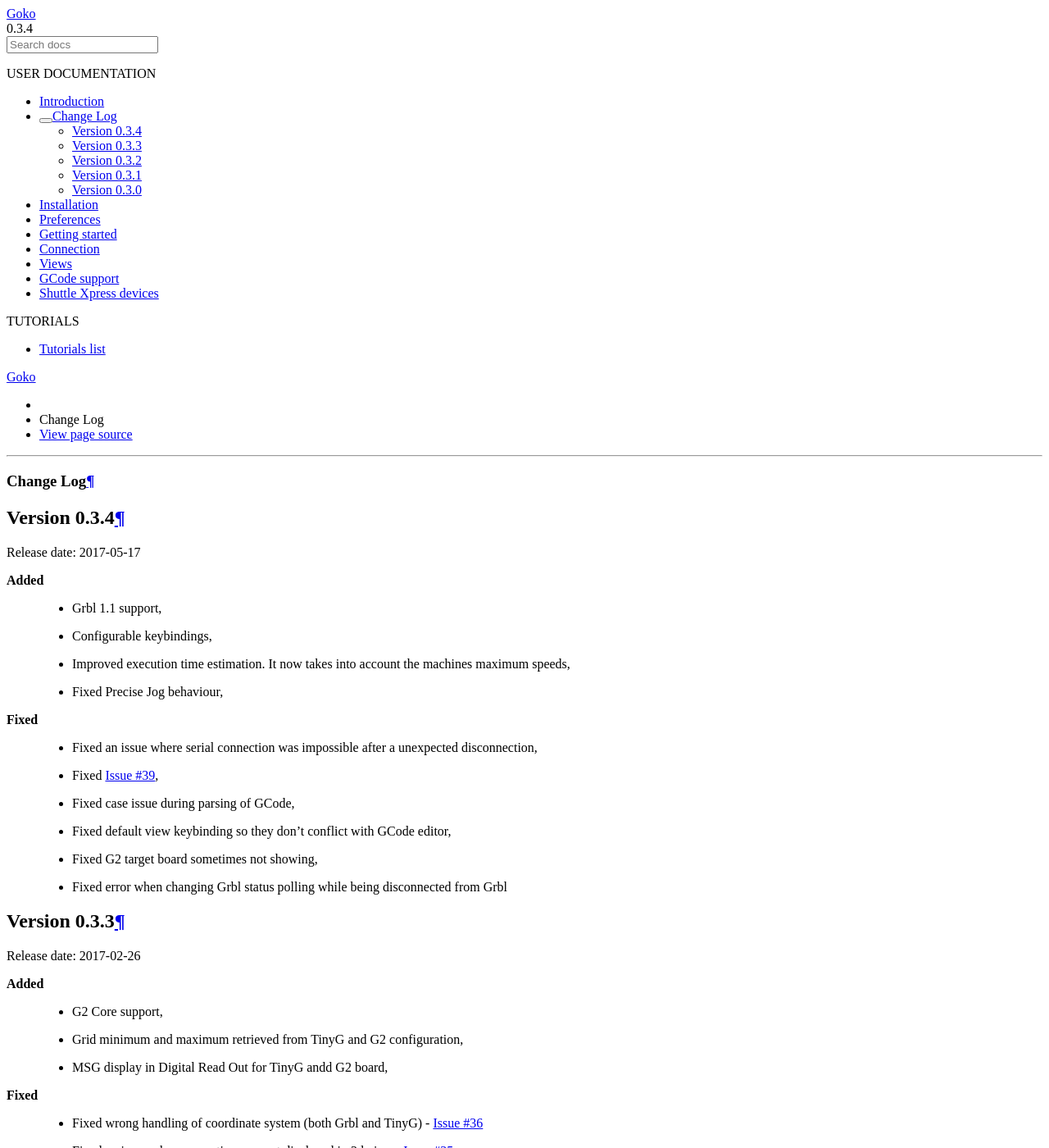
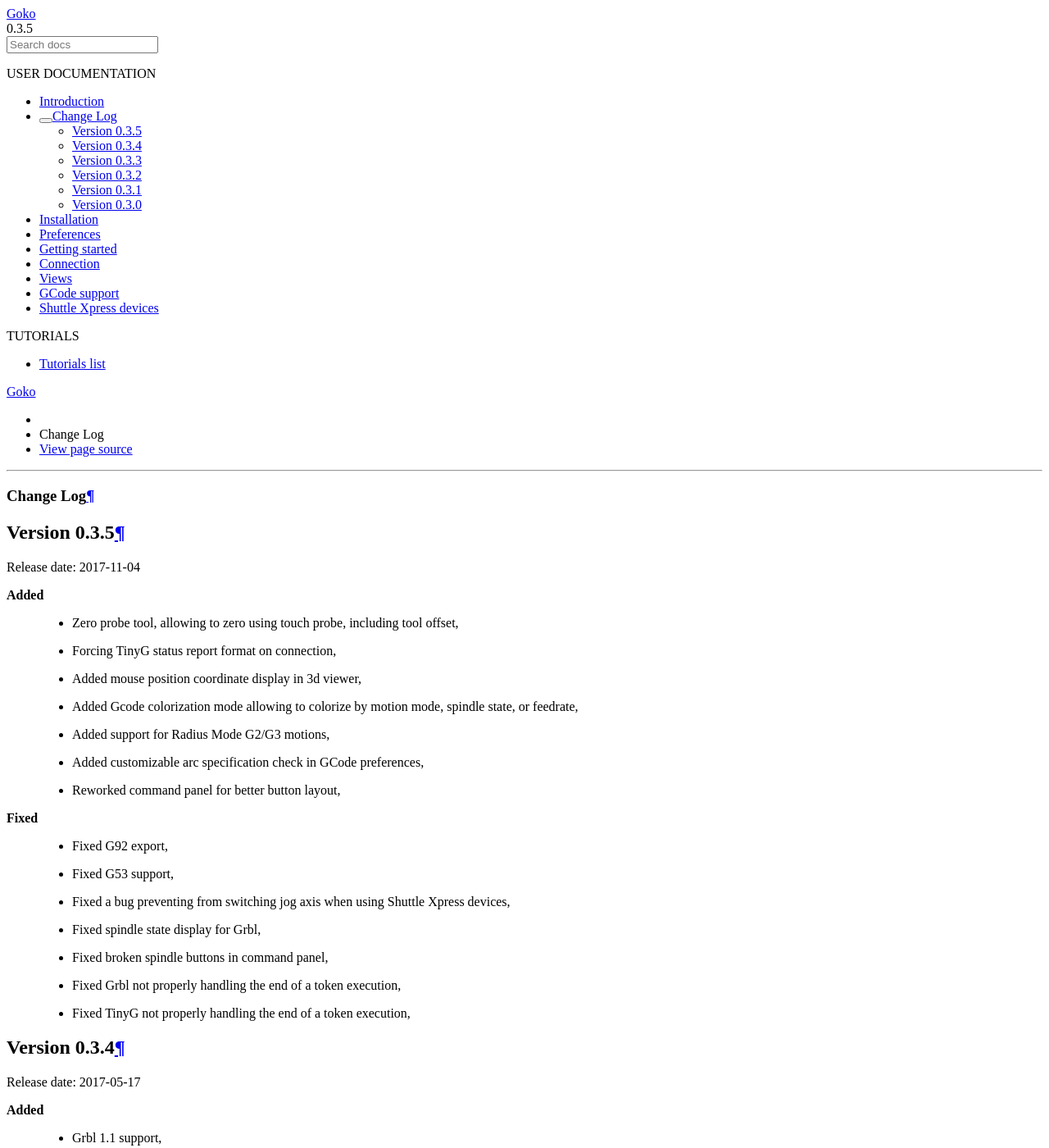
Before and after one commit to cncgoko/Goko-docs, a Sphinx documentation site: the page built from source/changelog.rst, in a window 1280 px wide and 1400 px high. Shown: the whole window at 82% size. Built offline with Sphinx 7.4.7 and the Read the Docs theme 2.0.0, drawn with Linux system fonts in a browser that asks for light colours; pages that are not in the unit, such as notebooks, are missing from menus.

Commit message:
0.3.5 documentation

```diff
--- a/source/changelog.rst
+++ b/source/changelog.rst
@@ -1,6 +1,30 @@
 ==========
 Change Log
 ==========
+
+Version 0.3.5
+-------------
+
+Release date: 2017-11-04
+
+**Added**
+ * Zero probe tool, allowing to zero using touch probe, including tool offset,
+ * Forcing TinyG status report format on connection,
+ * Added mouse position coordinate display in 3d viewer,
+ * Added Gcode colorization mode allowing to colorize by motion mode, spindle state, or feedrate,
+ * Added support for Radius Mode G2/G3 motions,
+ * Added customizable arc specification check in GCode preferences,
+ * Reworked command panel for better button layout,
+
+
+**Fixed**
+ * Fixed G92 export,
+ * Fixed G53 support,
+ * Fixed a bug preventing from switching jog axis when using Shuttle Xpress devices,
+ * Fixed spindle state display for Grbl,
+ * Fixed broken spindle buttons in command panel,
+ * Fixed Grbl not properly handling the end of a token execution,
+ * Fixed TinyG not properly handling the end of a token execution,
 
 Version 0.3.4
 -------------
--- a/source/conf.py
+++ b/source/conf.py
@@ -58,9 +58,9 @@
 # built documents.
 #
 # The short X.Y version.
-version = u'0.3.4'
+version = u'0.3.5'
 # The full version, including alpha/beta/rc tags.
-release = u'0.3.4'
+release = u'0.3.5'
 
 # The language for content autogenerated by Sphinx. Refer to documentation
 # for a list of supported languages.
--- a/source/views/views.rst
+++ b/source/views/views.rst
@@ -13,3 +13,4 @@
 	serialconsole
 	macro
 	centerfinder
+	zeroprobe
```
Also changed, not shown: source/views/zeroprobe.rst (added, +21 -0 lines), source/views/images/commandpanel-part.png, source/views/images/zero_probe_part.png (added).
